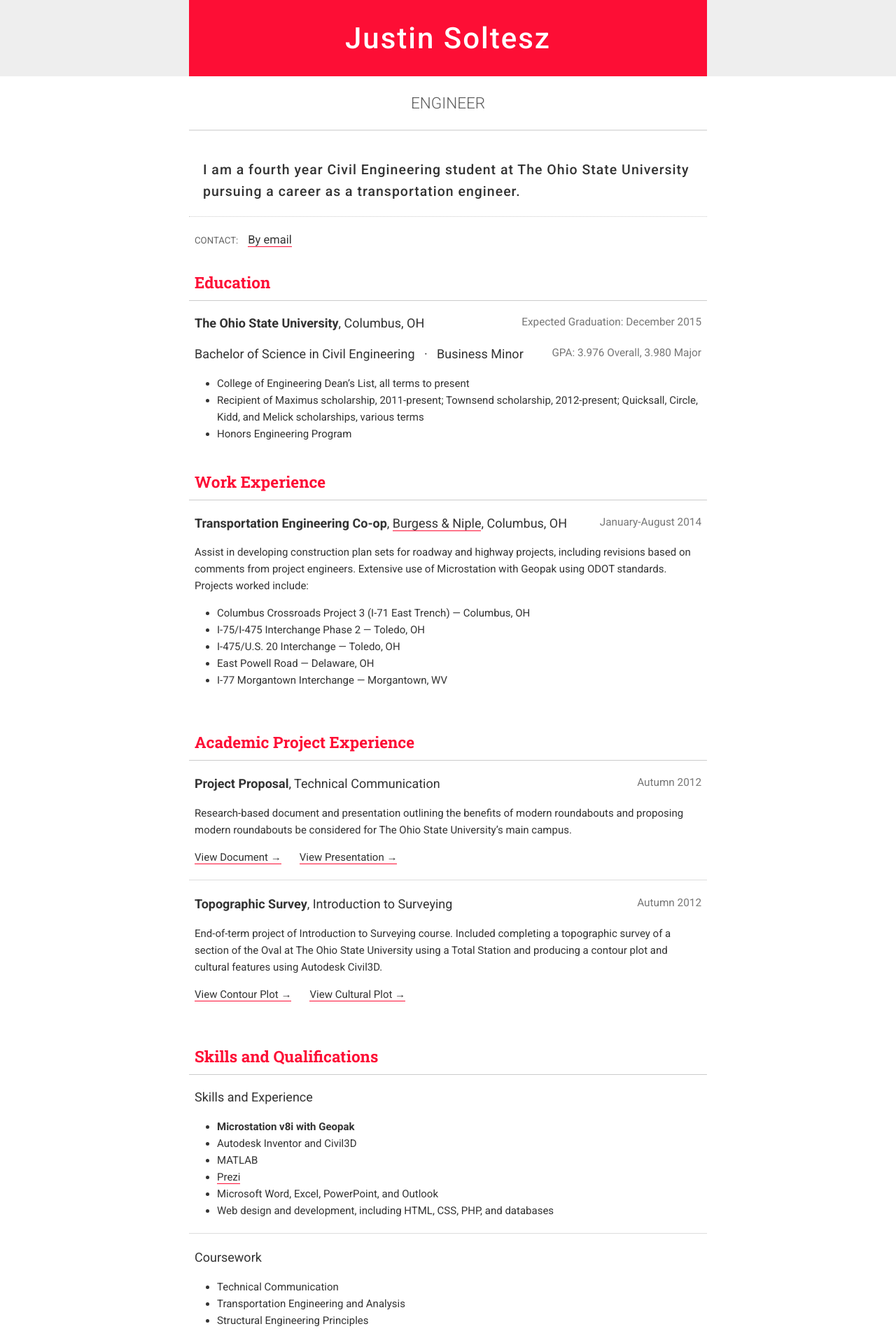
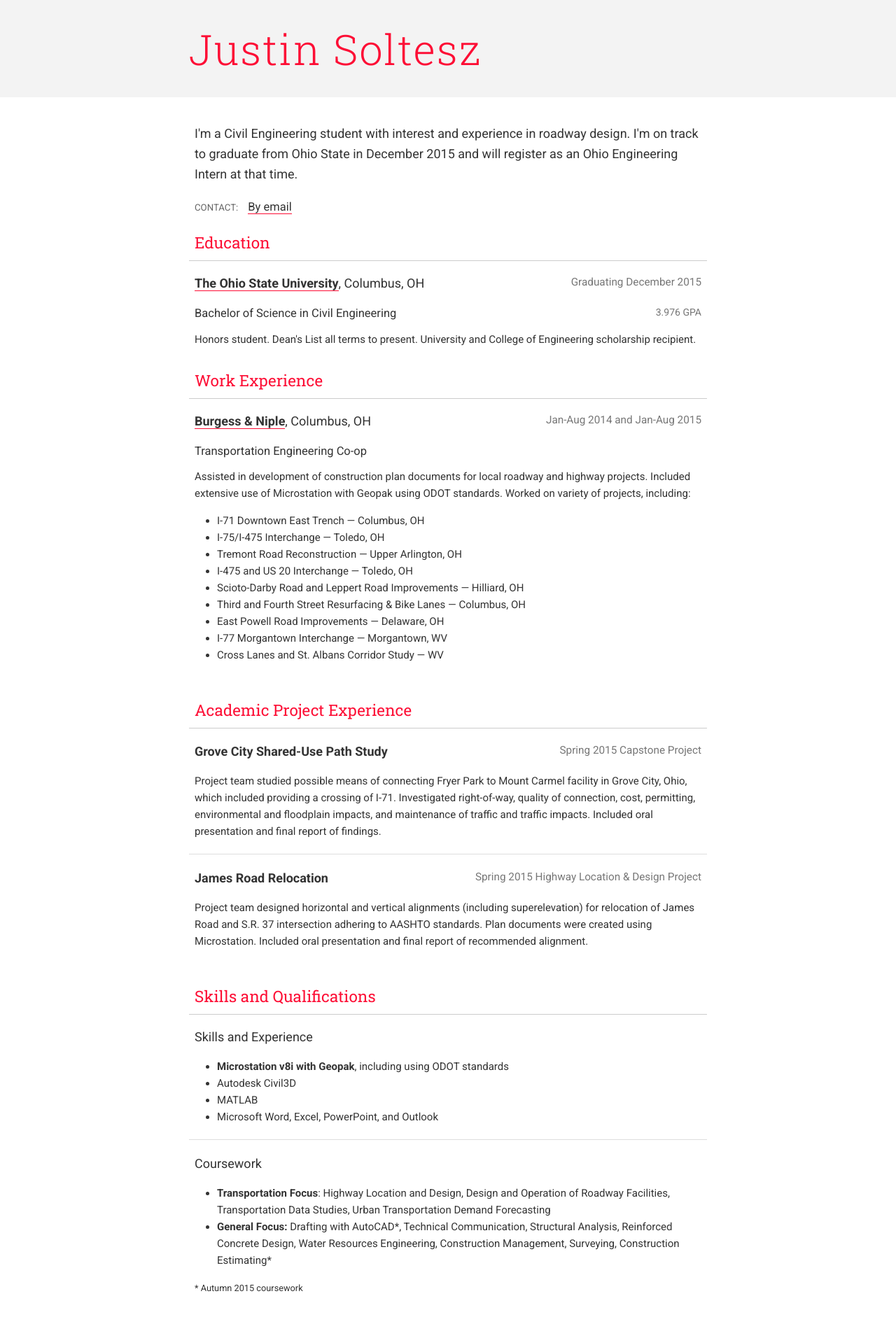
Before and after one commit to justinsoltesz/justinsoltesz.github.io, a Jekyll site: the page built from engineer.html, in a window 1280 px wide. Shown: the top 1902 px of the page at 70% size. Built offline with Jekyll 4.4.1, drawn with Linux system fonts in a browser that asks for light colours; nearby versions of some CDN libraries; Markdown is read by kramdown in place of the engine named in the settings; some of the changed text lies outside the part shown.

Commit message:
engineering page updates

```diff
--- a/_layouts/default.html
+++ b/_layouts/default.html
@@ -38,12 +38,8 @@
   <div id="container">
     <header>
       <h1><span class="wrapper"><a href="/">{{ site.name }}</a></span></h1>
-      {% if page.url != "/" %}
-      <h2>{{ page.title }}</h2>
-      {% endif %}
     </header>
     {{ content }}
-    <div id="copyright">&copy; {{ site.time | date: '%Y' }} </div>
   </div> <!--! end of #container -->
 
 
--- a/assets/stylesheets/screen.css
+++ b/assets/stylesheets/screen.css
@@ -2,7 +2,7 @@
  * ==|== normalize ==========================================================
  */
 /*@import url(http://fonts.googleapis.com/css?family=Open%20Sans:300,400,700,900);*/
-@import url(http://fonts.googleapis.com/css?family=Roboto+Slab:300,700|Roboto:400,700,500,300);
+@import url(http://fonts.googleapis.com/css?family=Roboto+Slab:300,400|Roboto:400,700,300,900);
 
 article, aside, details, figcaption, figure, footer, header, hgroup, nav, section { display: block; }
 audio, canvas, video { display: inline-block; *display: inline; *zoom: 1; }
@@ -78,24 +78,23 @@ body {
 #container > header {
   /*position: fixed;
   top: 0;*/
+  background: #f3f3f3;
   width: 100%;
   text-align: center;
 }
 
 #container > header h1 {
-  background: #eee;
-	color: #fff;
-	/*text-align: left;*/
-	font-size: 2.8em;
+	color: #fd0e35;
+	text-align: left;
+	font-size: 4em;
   margin: 0;
 	padding: 0;
-	font-family: 'Roboto', Helvetica, Arial, sans-serif;
-	font-weight: 500;
+	font-family: 'Roboto Slab';
+	font-weight: 300;
   letter-spacing: 2px;
 }
 
 #container > header h1 .wrapper {
-  background: #fd0e35;
   /*border-bottom: 2px solid #900;*/
   display: block;
   margin: auto auto;
@@ -105,37 +104,21 @@ body {
 
 #container > header h1 a:link,
 #container > header h1 a:visited {
-  color: #fff;
+  color: #fd0e35;
   background: none;
   border: none;
 }
 
 #container > header h1 a:hover,
 #container > header h1 a:active {
-  color: #ddd;
+  color: #333;
   background: none;
   border: none;
 }
 
-#container > header h2 {
-  background: #fff;
-  padding: 25px 0;
-  border-bottom: 2px solid #ddd;
-  text-transform: uppercase;
-  font-family: 'Roboto', Helvetica, Arial, sans-serif;
-  font-weight: 100;
-  color: #333;
-  opacity: 0.8;
-  margin: 0;
-  width: 740px;
-  margin: auto auto;
-  text-align: center;
-}
-
 article {
   width: 740px;
-  padding: 0 0 20px;
-  /*border-bottom: 1px solid #ddd;*/
+  padding: 20px 0 20px;
   margin: auto auto;
 }
 
@@ -148,7 +131,7 @@ article#index h1 {
   font-size: 5em;
   font-weight: 300;
   border-bottom: 0;
-  color: #003a7f;
+  color: #fd0e35;
 }
 
 article#index h2 {
@@ -156,131 +139,14 @@ article#index h2 {
   color: #666;
 }
 
-article#engineering {
-
-}
-
-article p#introduction {
-  font-size: 1.3em;
-  font-weight: 500;
-  color: #333;
-  line-height: 1.6em;
-  letter-spacing: 1px;
-  border-bottom: 1px dotted #ccc;
-  padding: 40px 20px 20px 20px;
-  margin: 0;
-}
-
-article p#introduction strong {
-  font-weight: 700;
-}
-
-
-article #involvement {
-  overflow: hidden;
-  padding: 10px 0 0 0;
-}
-
-article #me {
-
-}
-
-article #me ul {
-  margin: 0;
-  padding: 0 10px;
-  list-style: none;
-}
-
-article #me li {
-  text-align: center;
-  margin: 20px 0;
-  background: #222;
-  width: 720px;
-  height: 160px;
-  border: 10px solid #eee;
-    -moz-box-sizing: border-box;
-    -webkit-box-sizing: border-box;
-    box-sizing: border-box;
-    background-position: center center;
-}
-
-article #me li.engineer {
-  background-image: url("../images/engineer.png");
-}
-
-article #me li.ohio-state {
-  background-image: url("../images/ohio-state.png");
-}
-
-article #me li.delta-sig {
-  background-image: url("../images/delta-sig.png");
-}
-
-article #me li a {
-  display: block;
-  float: left;
-  width: 700px;
-  height: 140px;
-  background: none;
-  border: none;
-  color: #aaa;
-  font-size: 0.9em;
-  text-shadow: #000 0 0 5px;
-  background-color: rgba(0,0,0,0.1);
-  font-weight: 300;
-
-    -moz-box-sizing: border-box;
-    -webkit-box-sizing: border-box;
-    box-sizing: border-box;
-}
-
-article #me li a:hover {
-  background-color: rgba(0,0,0,0.4);
-}
-
-article #me li a span {
-  display: block;
-  font-size: 2.4em;
-  text-transform: uppercase;
-  color: #fff;
-  margin: 40px 0 10px;
-  font-weight: 900;
-  letter-spacing: 4px;
-}
-
-article #more {
-  padding: 20px 20px 30px;
-}
-
-article #more ul {
-  margin: 0;
-  padding: 0;
-  list-style: none;
-  text-align: center;
-}
-
-article #more ul li {
-  display: inline-block;
-  margin: 8px 10px 4px;
-}
-
-article #more ul li a {
-  padding: 3px;
-  color: #666;
-  font-size: 0.9em;
-}
-
-article #more ul li a strong {
-  color: #333;
-  font-size: 1.3em;
-  margin-right: 4px;
-  font-weight: 700;
-}
-
 article #resume {
   overflow: hidden;
   margin-bottom: 20px;
   line-height: 1.6;
+}
+
+article #resume p.introduction {
+  font-size: 1.2em;
 }
 
 article #resume p.contact {
@@ -299,10 +165,10 @@ article #resume p.contact span {
 article #resume h1 {
   /*text-transform: uppercase;*/
   font-family: 'Roboto Slab';
-  font-weight: 700;
+  font-weight: 400;
   border-bottom: 1px solid #ccc;
   padding: 8px;
-  margin-top: 30px;
+  margin-top: 20px;
   color: #fd0e35;
 }
 
@@ -313,13 +179,21 @@ article #resume h2 {
 }
 
 article #resume h2 em {
-  font-weight: bold;
+  font-weight: 700;
   font-style: normal;
 }
 
-article #resume h2 small {
+article #resume h2 small,
+article #resume h3 small {
   float: right;
   color: #777;
+}
+
+article #resume h3 {
+  font-weight: 400;
+  padding: 0 8px;
+  margin: 8px 0 -4px 0;
+  font-size: 1.1em;
 }
 
 article #resume p {
--- a/engineer.html
+++ b/engineer.html
@@ -4,44 +4,44 @@ title: Engineer
 ---
 
 <article id="engineering">
-	<p id="introduction">I am a fourth year Civil Engineering student at The Ohio State University pursuing a career as a transportation engineer.</p>
 	<div id="resume">
+		<p class="introduction">I'm a Civil Engineering student with interest and experience in roadway design. I'm on track to graduate from Ohio State in December 2015 and will register as an Ohio Engineering Intern at that time.</p>
 		<p class="contact"><span>Contact:</span> <a href="http://www.google.com/recaptcha/mailhide/d?k=01hAO2Of_At98UwKhYmtCT2w==&c=pL1D3Zz5rpB3G72jSgnVNINRxiB9JCSufUzjFNlobr8=" onclick="window.open('http://www.google.com/recaptcha/mailhide/d?k\07501hAO2Of_At98UwKhYmtCT2w\75\75\46c\75pL1D3Zz5rpB3G72jSgnVNINRxiB9JCSufUzjFNlobr8\075', '', 'toolbar=0,scrollbars=0,location=0,statusbar=0,menubar=0,resizable=0,width=500,height=300'); return false;" title="Reveal this e-mail address">By email</a></p>
 		<h1>Education</h1>
-			<h2><em>The Ohio State University</em>, Columbus, OH <small>Expected Graduation: December 2015</small></h2>
-			<h2>Bachelor of Science in Civil Engineering &nbsp; &middot; &nbsp; Business Minor <small>GPA: 3.976 Overall, 3.980 Major</small></h2>
-			<ul>
-				<li>College of Engineering Dean’s List, all terms to present</li>
-				<li>Recipient of Maximus scholarship, 2011-present; Townsend scholarship, 2012-present; Quicksall, Circle, Kidd, and Melick scholarships, various terms</li>
-				<li>Honors Engineering Program</li>
+			<h2><em><a href="http://osu.edu">The Ohio State University</a></em>, Columbus, OH <small>Graduating December 2015</small></h2>
+			<h3>Bachelor of Science in Civil Engineering <small>3.976 GPA</small></h3>
+			<p>Honors student. Dean's List all terms to present. University and College of Engineering scholarship recipient.</p>
 			</ul>
 
 		<h1>Work Experience</h1>
 		<div>
 				<section>
-					<h2><em>Transportation Engineering Co-op</em>, <a href="http://burgessniple.com">Burgess &amp; Niple</a>, Columbus, OH <small>January-August 2014</small></h2>
-					<p>Assist in developing construction plan sets for roadway and highway projects, including revisions based on comments from project engineers. Extensive use of Microstation with Geopak using ODOT standards. Projects worked include:</p>
+					<h2><em><a href="http://burgessniple.com">Burgess &amp; Niple</a></em>, Columbus, OH <small>Jan-Aug 2014 and Jan-Aug 2015</small></h2>
+					<h3>Transportation Engineering Co-op</h3>
+					<p>Assisted in development of construction plan documents for local roadway and highway projects. Included extensive use of Microstation with Geopak using ODOT standards. Worked on variety of projects, including:</p>
 					<ul>
-						<li>Columbus Crossroads Project 3 (I-71 East Trench) &mdash; Columbus, OH</li>
-						<li>I-75/I-475 Interchange Phase 2 &mdash; Toledo, OH</li>
-						<li>I-475/U.S. 20 Interchange &mdash; Toledo, OH</li>
-						<li>East Powell Road &mdash; Delaware, OH</li>
+						<li>I-71 Downtown East Trench &mdash; Columbus, OH</li>
+						<li>I-75/I-475 Interchange &mdash; Toledo, OH</li>
+						<li>Tremont Road Reconstruction &mdash; Upper Arlington, OH</li>
+						<li>I-475 and US 20 Interchange &mdash; Toledo, OH</li>
+						<li>Scioto-Darby Road and Leppert Road Improvements &mdash; Hilliard, OH</li>
+						<li>Third and Fourth Street Resurfacing & Bike Lanes &mdash; Columbus, OH</li>
+						<li>East Powell Road Improvements &mdash; Delaware, OH</li>
 						<li>I-77 Morgantown Interchange &mdash; Morgantown, WV</li>
+						<li>Cross Lanes and St. Albans Corridor Study &mdash; WV</li>
+					</ul>
 				</section>
-			</div>
+		</div>
 
 		<h1>Academic Project Experience</h1>
 			<div>
 				<section>
-					<h2><em>Project Proposal</em>, Technical Communication <small>Autumn 2012</small></h2>
-					<p>Research-based document and presentation outlining the benefits of modern roundabouts and proposing modern roundabouts be considered for The Ohio State University’s main campus.</p>
-					<p><a href="http://files.jsoltesz.com/portfolio/Proposal.pdf" title="Implementing Modern Roundabouts">View Document &rarr;</a>  &nbsp; &nbsp; &nbsp;  <a href="http://prezi.com/mzt6dl8kpn4v/?utm_campaign=share&utm_medium=copy&rc=ex0share" title="The Modern Roundabout">View Presentation &rarr;</a></p>
+					<h2><em>Grove City Shared-Use Path Study</em> <small>Spring 2015 Capstone Project</small></h2>
+					<p>Project team studied possible means of connecting Fryer Park to Mount Carmel facility in Grove City, Ohio, which included providing a crossing of I-71. Investigated right-of-way, quality of connection, cost, permitting, environmental and floodplain impacts, and maintenance of traffic and traffic impacts. Included oral presentation and final report of findings.</p>
 				</section>
-
 				<section>
-					<h2><em>Topographic Survey</em>, Introduction to Surveying <small>Autumn 2012</small></h2>
-					<p>End-of-term project of Introduction to Surveying course. Included completing a topographic survey of a section of the Oval at The Ohio State University using a Total Station and producing a contour plot and cultural features using Autodesk Civil3D.</p>
-					<p><a href="http://files.jsoltesz.com/portfolio/Topo%20Contour.pdf" title="Contour Plot">View Contour Plot &rarr;</a>  &nbsp; &nbsp; &nbsp;  <a href="http://files.jsoltesz.com/portfolio/Topo%20Cultural.pdf" title="Cultural Plot">View Cultural Plot &rarr;</a></p>
+					<h2><em>James Road Relocation</em> <small>Spring 2015 Highway Location &amp; Design Project</small></h2>
+					<p>Project team designed horizontal and vertical alignments (including superelevation) for relocation of James Road and S.R. 37 intersection adhering to AASHTO standards. Plan documents were created using Microstation. Included oral presentation and final report of recommended alignment.</p>
 				</section>
 			</div>
 
@@ -50,55 +50,29 @@ title: Engineer
 				<section>
 					<h2>Skills and Experience</h2>
 					<ul>
-						<li><strong>Microstation v8i with Geopak</strong></li>
-						<li>Autodesk Inventor and Civil3D</li>
+						<li><strong>Microstation v8i with Geopak</strong>, including using ODOT standards</li>
+						<li>Autodesk Civil3D</li>
 						<li>MATLAB</li>
-						<!--<li>SAP2000</li>-->
-						<li><a href="http://prezi.com">Prezi</a></li>
 						<li>Microsoft Word, Excel, PowerPoint, and Outlook</li>
-						<li>Web design and development, including HTML, CSS, PHP, and databases</li>
 					</ul>
 				</section>
 				<section>
 					<h2>Coursework</h2>
 					<ul>
-						<li>Technical Communication</li>
-						<li>Transportation Engineering and Analysis</li>
-						<li>Structural Engineering Principles</li>
-						<li>Introduction to Construction Management</li>
-						<li>Fluid Mechanics</li>
-						<li>Numerical Methods</li>
-						<li>Probability and Data Interpretation</li>
-						<li>Statics, Strength of Materials, and Dynamics</li>
-						<li>Introduction to Surveying</li>
+						<li><strong>Transportation Focus</strong>: Highway Location and Design, Design and Operation of Roadway Facilities, Transportation Data Studies, Urban Transportation Demand Forecasting</li>
+						<li><strong>General Focus:</strong> Drafting with AutoCAD*, Technical Communication, Structural Analysis, Reinforced Concrete Design, Water Resources Engineering, Construction Management, Surveying, Construction Estimating*</li>
 					</ul>
-				</section>
-			</div>
-
-		<h1>Other Experience</h1>
-			<div>
-				<section>
-					<h2><em>Webmaster and Founder</em>, <a href="http://rctgo.com">RCTgo.com</a> <small>2005-present</small></h2>
-					<p>Individually maintain and operate a profitable, high-traffic RollerCoaster Tycoon fan site, which receives more than 5 million page views annually. Regularly design, develop, and implement new features to further improve the web site and engage the user community.</p>
-				</section>
-
-				<section>
-					<h2><em>Creator and Developer</em>, <a href="http://quizli.com">Quizli.com</a> <small>2011-present</small></h2>
-					<p>A quiz-creation application to be used while studying coupled with tools to keep track of assignments and tasks for classes. Rapidly developed and refined to enhance features and provide mobile support. Advanced set of features including the ability to share quizzes with Facebook friends.</p>
-				</section>
-
-				<section>
-					<h2><em>Seasonal Employee</em>, Columbus Zoo and Aquarium, Powell, OH <small>2011-2013</small></h2>
+					<p><small>* Autumn 2015 coursework</small></p>
 				</section>
 			</div>
 
 		<h1>Activities</h1>
 			<ul>
+				<li><strong><a href="http://deltasigosu.org">Delta Sigma Phi Fraternity</a></strong>: Spring 2012 Initiate, Founding Father, and Secretary</li>
 				<li><strong><a href="http://tbp.org.ohio-state.edu/">Tau Beta Pi Engineering Honorary</a></strong>: Autumn 2012 Initiate</li>
-				<li><strong><a href="http://deltasigosu.org">Delta Sigma Phi Fraternity</a></strong>: Spring 2012 Initiate, Founding Father, and Secretary</li>
 				<li><strong><a href="http://redcrossclub.org.ohio-state.edu">American Red Cross Club</a></strong>: Active member and volunteer since Autumn 2012, member of Blood Battle and Brothers in Blood Committees</li>
 				<li><strong>Hometown Ambassador</strong> for the College of Engineering: Discuss engineering with middle and high school students considering engineering from Hilliard, Ohio</li>
-				<li><strong><a href="http://mybb.com">MyBB Forum Software</a></strong>: Volunteer Lead Designer for the leading free and open source forum software since 2008</li>
+				<li><strong>Web development and design</strong>: Includes running <a href="http://rctgo.com/">RCTgo.com</a> and contributing to the <a href="http://mybb.com">MyBB</a> open source forum software project</li>
 			</ul>
 	</div>
 </article>
```
